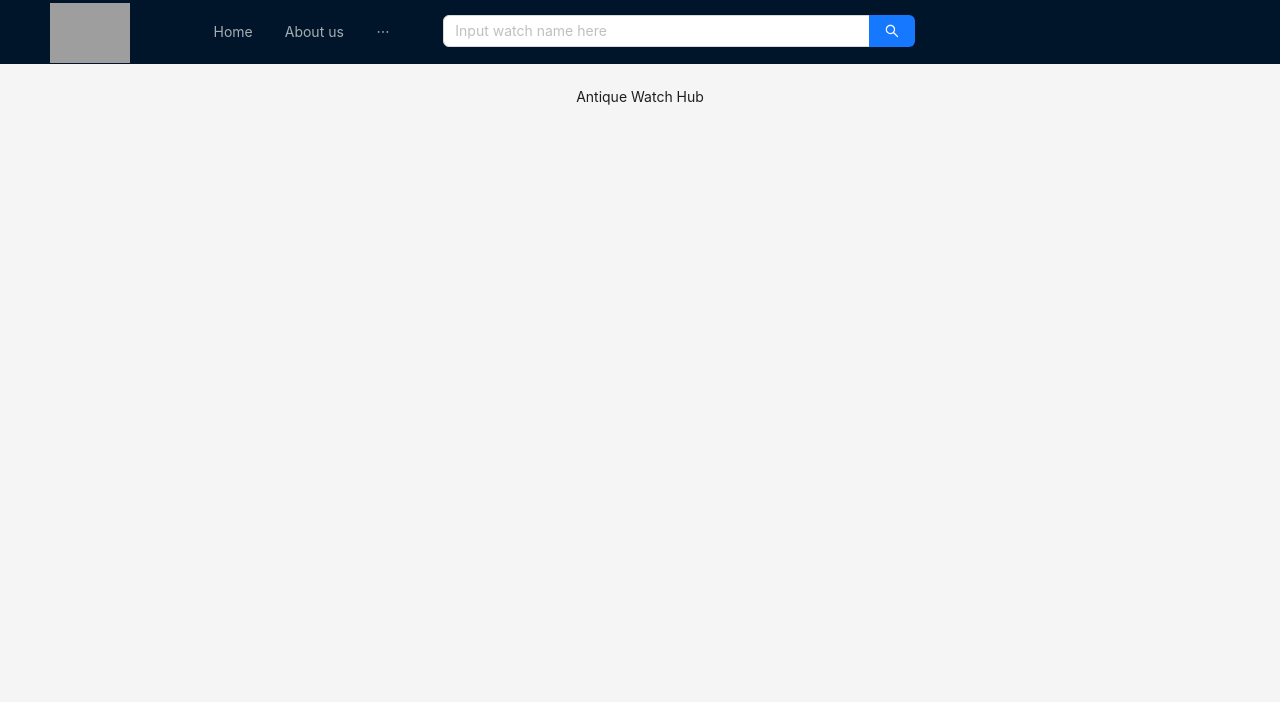
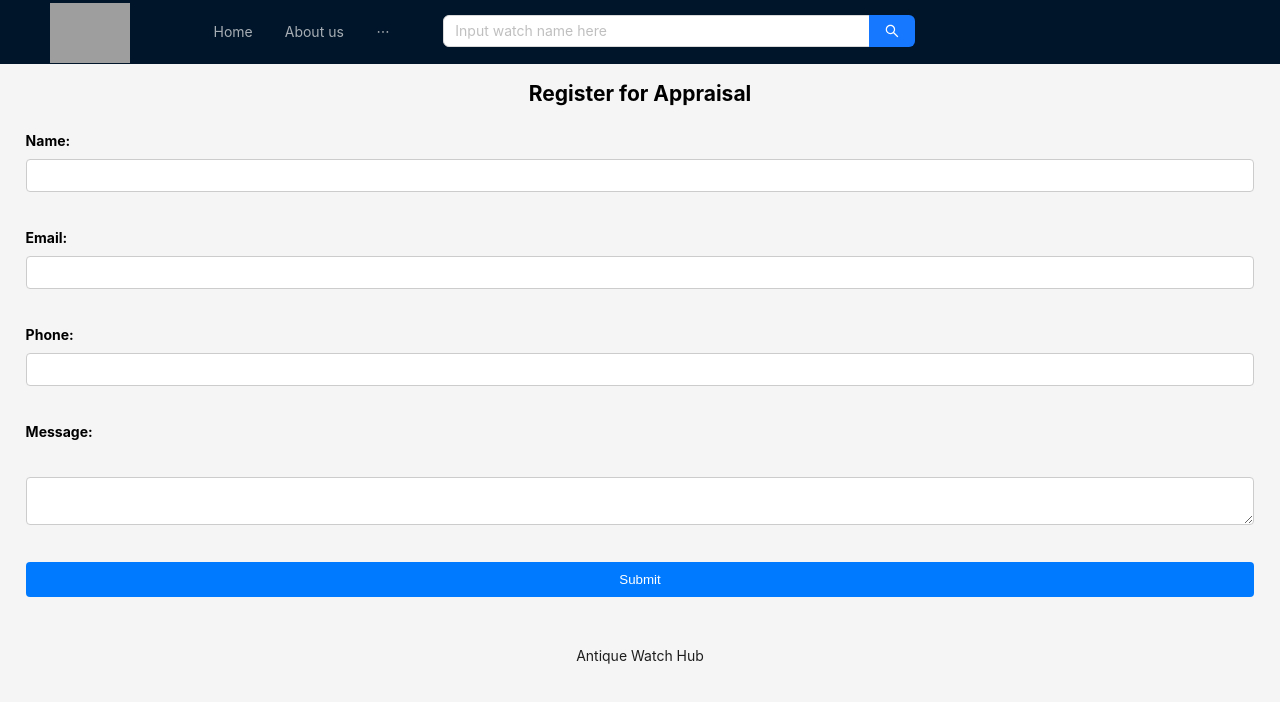
Before and after one commit to OmegaCode404/SWP391_FE, a React (Create React App) app: page /registerforappraisal in a window 1280 px wide. Shown: the top 702 px of the page. Built offline with nearby package versions, Linux system fonts and the light colour scheme; grey boxes are pictures that could not be loaded.

Commit message:
Update dang ki tham dinh

```diff
--- a/src/App.js
+++ b/src/App.js
@@ -6,6 +6,8 @@ import Footer from "./Component/Footer";
 import Layout from "antd/es/layout/layout";
 import { BrowserRouter, Routes, Route } from "react-router-dom";
 import WatchDetail from "./Component/WatchDetail";
+import RegisterForAppraisal from "./Component/RegisterForAppraisal/RegisterForAppraisal";
+
 const App = () => {
   return (
     <BrowserRouter>
@@ -14,6 +16,7 @@ const App = () => {
         <Routes>
           <Route path="/" element={<MainPage />} />
           <Route path="/watch/:id" element={<WatchDetail />} />
+          <Route path="/registerforappraisal" element={<RegisterForAppraisal />} />
         </Routes>
         <Footer />
       </Layout>
--- a/src/Component/Header.jsx
+++ b/src/Component/Header.jsx
@@ -46,7 +46,7 @@ const HeaderBar = () => {
         >
           <Menu.Item key="home">Home</Menu.Item>
           <Menu.Item key="about">About us</Menu.Item>
-          <Menu.Item key="register">Register for appraisal</Menu.Item>
+          <Menu.Item key="registerforappraisal">Register for appraisal</Menu.Item>
         </Menu>
       </Col>
       <Col span={16}>
--- /dev/null
+++ b/src/Component/RegisterForAppraisal/RegisterForAppraisal.css
@@ -0,0 +1,55 @@
+
+body {
+    font-family: Arial, sans-serif;
+    margin: 0;
+    padding: 0;
+    background-color: #f0f0f0;
+  }
+
+  /* Container styles */
+  .container {
+    max-width: 600px;
+    margin: 20px auto;
+    padding: 20px;
+    background-color: #fff;
+    border-radius: 5px;
+    box-shadow: 0 0 10px rgba(0, 0, 0, 0.1);
+  }
+
+  /* Form styles */
+  form {
+    display: grid;
+    gap: 10px;
+    margin: 2%;
+  }
+
+  label {
+    font-weight: bold;
+  }
+
+  input[type="text"],
+  input[type="email"],
+  input[type="tel"],
+  textarea {
+    width: 100%;
+    padding: 8px;
+    border: 1px solid #ccc;
+    border-radius: 4px;
+    box-sizing: border-box;
+  }
+
+  button[type="submit"] {
+    background-color: #007bff;
+    color: #fff;
+    border: none;
+    border-radius: 4px;
+    padding: 10px 20px;
+    cursor: pointer;
+    transition: background-color 0.3s ease;
+  }
+  h2 {
+    text-align: center;
+  }
+  button[type="submit"]:hover {
+    background-color: #0056b3;
+  }
--- /dev/null
+++ b/src/Component/RegisterForAppraisal/RegisterForAppraisal.jsx
@@ -0,0 +1,28 @@
+
+
+import React from 'react';
+import './RegisterForAppraisal.css';
+const RegisterForAppraisal = () => {
+  return (
+    <div>
+      <h2>Register for Appraisal</h2>
+      <form>
+        <label htmlFor="name">Name:</label>
+        <input type="text" id="name" name="name" required /><br />
+
+        <label htmlFor="email">Email:</label>
+        <input type="email" id="email" name="email" required /><br />
+
+        <label htmlFor="phone">Phone:</label>
+        <input type="tel" id="phone" name="phone" /><br />
+
+        <label htmlFor="message">Message:</label><br />
+        <textarea id="message" name="message"></textarea><br />
+
+        <button type="submit">Submit</button>
+      </form>
+    </div>
+  );
+};
+
+export default RegisterForAppraisal;
```
